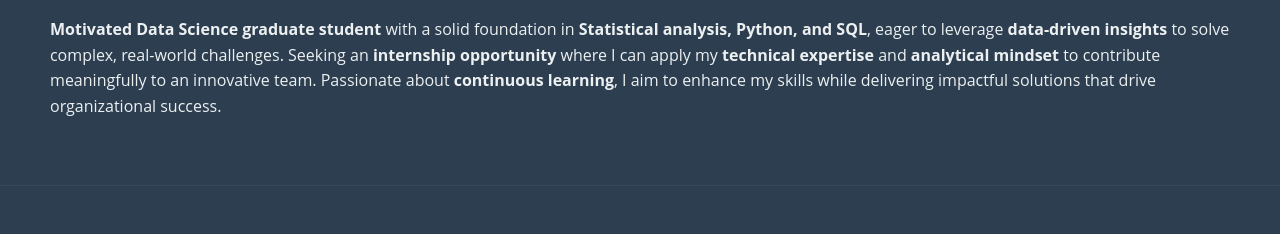
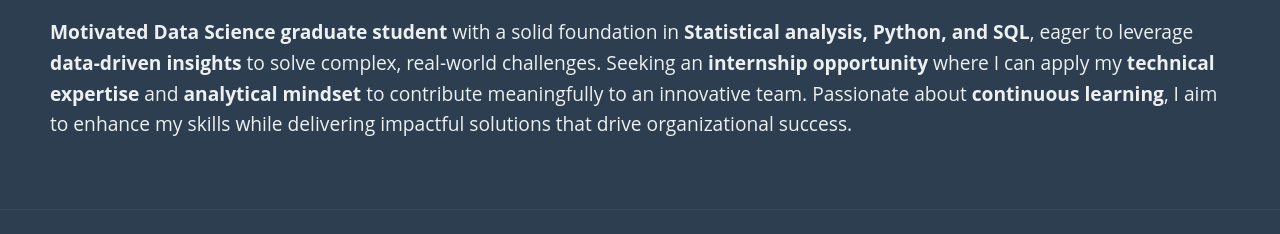
Before and after one commit to Manojkumarr0925/portfolio, a website: page index.html in a window 1280 px wide. Shown: the part 718-952 px from the top of the page. Drawn offline with Linux system fonts and the light colour scheme.

Commit message:
Update style.css

```diff
--- a/styles/style.css
+++ b/styles/style.css
@@ -268,7 +268,7 @@ body.light-theme .skyblue-link {
 #experience ul li,
 #projects ul li,
 #additional-info p {
-    font-size: 1em; /* Match the base font size */
+    font-size: 1.2em; /* Match the base font size */
     line-height: 1.6; /* Improve readability */
 }
 
```
